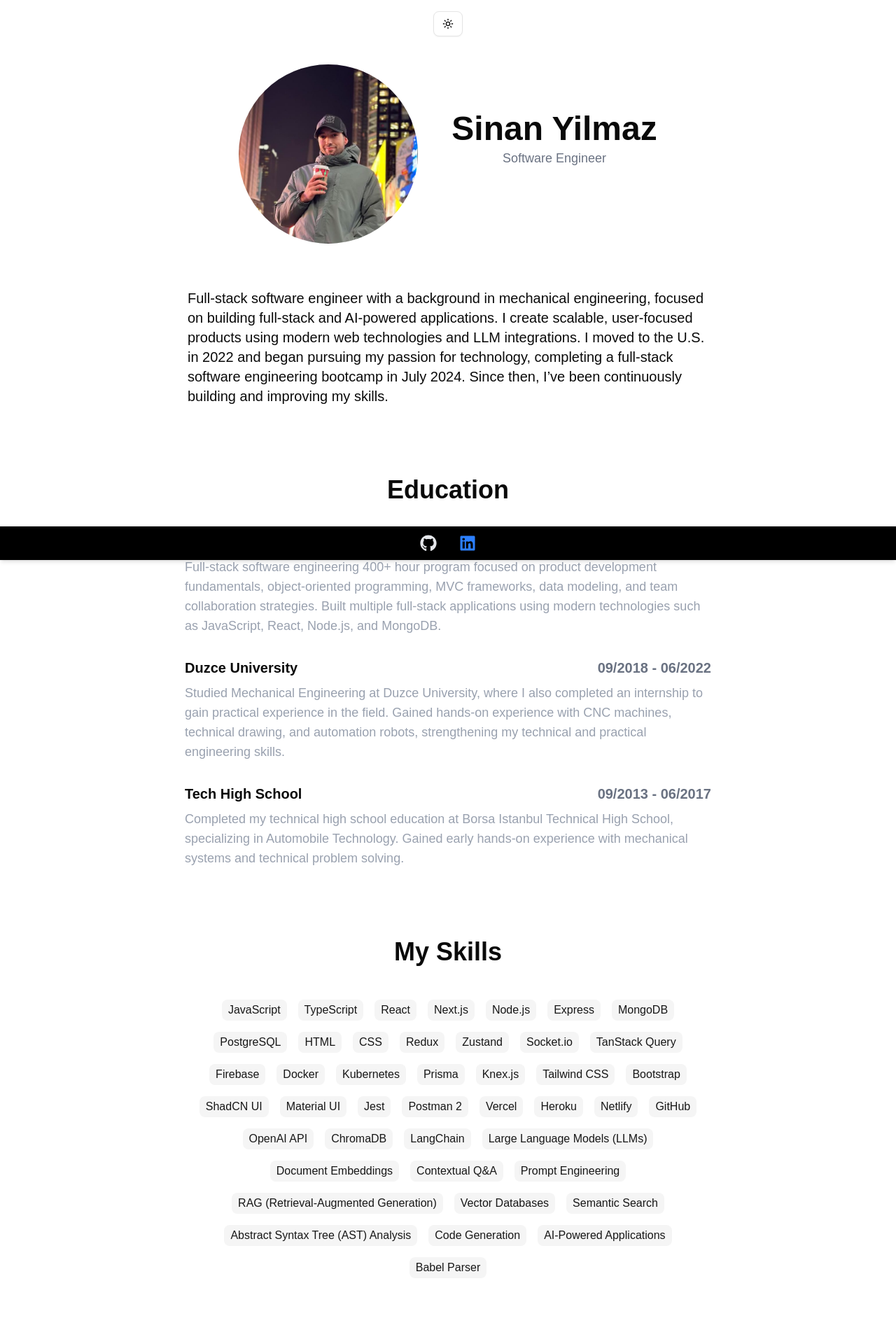
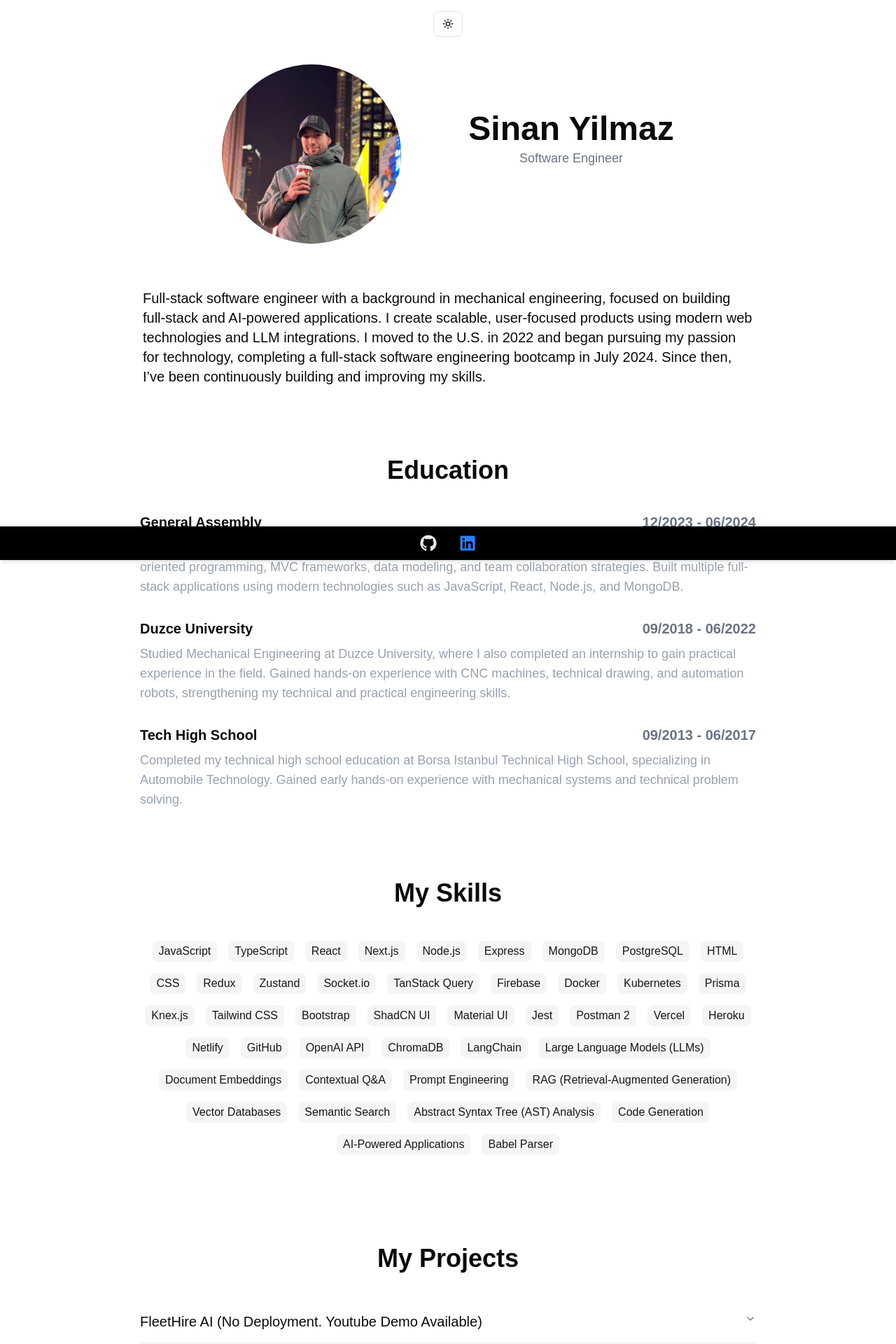
Before and after one commit to yilmaz1998/website, a Next.js app in the folder website/: page / in a window 1280 px wide. Shown: the top 1920 px of the page at 70% size. Built offline with nearby package versions, Linux system fonts and the light colour scheme; a web font is replaced by a local one.

Commit message:
projects update and layout fix

```diff
--- a/website/app/page.tsx
+++ b/website/app/page.tsx
@@ -28,7 +28,7 @@ const Page = () => {
         initial={{ opacity: 0, x: 15 }}
         animate={{ opacity: 1, x: 0 }}
         transition={{ duration: 0.5 }}
-        className="flex flex-col md:flex-row items-center justify-center gap-12 mb-10">
+        className="flex flex-col md:flex-row items-center justify-center sm:gap-24 gap-12 mb-10">
         <img src={'/images/Sinan.jpg'} className="mt-10 rounded-full w-64 h-64 sm:w-48 sm:h-48 md:w-64 md:h-64" />
         <div className="relative text-center items-center justify-center">
           <h1 className="text-5xl font-extrabold">Sinan Yilmaz</h1>
@@ -40,7 +40,7 @@ const Page = () => {
         animate={{ opacity: 1, x: 0 }}
         transition={{ duration: 0.5 }}
       >
-        <p className="text-xl max-w-3xl mx-auto mb-15 mt-6 px-2 md:px-3">
+        <p className="text-xl max-w-4xl mx-auto mb-15 mt-6 px-2 md:px-3">
           Full-stack software engineer with a background in mechanical engineering, focused on building full-stack and AI-powered applications.
           I create scalable, user-focused products using modern web technologies and LLM integrations.
           I moved to the U.S. in 2022 and began pursuing my passion for technology, completing a full-stack software engineering bootcamp in July 2024.
--- a/website/components/Contact.tsx
+++ b/website/components/Contact.tsx
@@ -2,7 +2,7 @@ import React from 'react'
 
 const Contact = () => {
   return (
-    <div className='mb-30 text-center mt-20 w-full max-w-3xl mx-auto'>
+    <div className='mb-30 text-center mt-20 w-full max-w-4xl mx-auto'>
         <h1 className='text-4xl font-semibold mb-3'>Get in Touch</h1>
         <p className='text-lg'>Feel free to contact me on LinkedIn. I&apos;m active there.</p>
     </div>
--- a/website/components/Education.tsx
+++ b/website/components/Education.tsx
@@ -2,7 +2,7 @@ import React from 'react'
 
 const Education = () => {
   return (
-    <div className="px-2 max-w-3xl text-center mb-15 mx-auto">
+    <div className="px-2 max-w-4xl text-center mb-15 mx-auto">
       <h1 className="text-4xl font-semibold mt-10 mb-10">Education</h1>
 
       <div className="flex flex-col gap-8">
--- a/website/components/Projects.tsx
+++ b/website/components/Projects.tsx
@@ -9,7 +9,7 @@ import {
 
 const Projects = () => {
   return (
-    <div className="px-2 mt-15 w-full max-w-3xl text-center mx-auto">
+    <div className="px-2 mt-15 w-full max-w-4xl text-center mx-auto">
       <h1 className="text-4xl font-semibold mb-10">My Projects</h1>
       <Accordion type="single" collapsible className="w-full">
         {projects.map((project, index) => (
@@ -21,12 +21,12 @@ const Projects = () => {
                   <img
                     src={`/images/${project.images[0]}`}
                     alt={project.name}
-                    className="w-48 h-32 object-cover rounded-lg sm:w-64 sm:h-48 md:w-80 md:h-56"
+                    className="w-48 h-32 object-cover rounded-lg sm:w-64 sm:h-48 md:w-96 md:h-56"
                   />
                   <img
                     src={`/images/${project.images[1]}`}
                     alt={project.name}
-                    className="w-48 h-32 object-cover rounded-lg sm:w-64 sm:h-48 md:w-80 md:h-56"
+                    className="w-48 h-32 object-cover rounded-lg sm:w-64 sm:h-48 md:w-96 md:h-56"
                   />
                 </div>
                 <div>
--- a/website/components/Skills.tsx
+++ b/website/components/Skills.tsx
@@ -12,7 +12,7 @@ const skills = [
 ];
 const Skills = () => {
   return (
-    <div className='mt-10 mb-15 w-full max-w-3xl text-center mx-auto'>
+    <div className='mt-10 mb-15 w-full max-w-4xl text-center mx-auto'>
         <h1 className='text-4xl text-center font-semibold mb-10'>My Skills</h1>
         {skills.map((skill, index) => (
             <Badge variant="secondary" key={index} className='m-2 px-2 text-md'>
--- a/website/projects.json
+++ b/website/projects.json
@@ -1,4 +1,11 @@
 [
+    {
+        "name": "FleetHire AI (No Deployment. Youtube Demo Available)",
+        "live": "https://www.youtube.com/watch?v=XoAS-XNoQUY",
+        "github": "https://github.com/yilmaz1998/FleetHire-AI",
+        "desc": "Built an AI-powered ATS dashboard that analyzes PDF resumes and generates recruiter-focused hiring insights, interview questions, and candidate risk indicators for logistics roles.",
+        "images": ["fleethire.png", "fleethire2.png"]
+    },
     {
         "name": "ASTra (No Deployment. Youtube Demo Available)",
         "live": "https://www.youtube.com/watch?v=EBDBhw5YfnU",
```
Also changed, not shown: website/public/images/fleethire.png (added), website/public/images/fleethire2.png (added).
